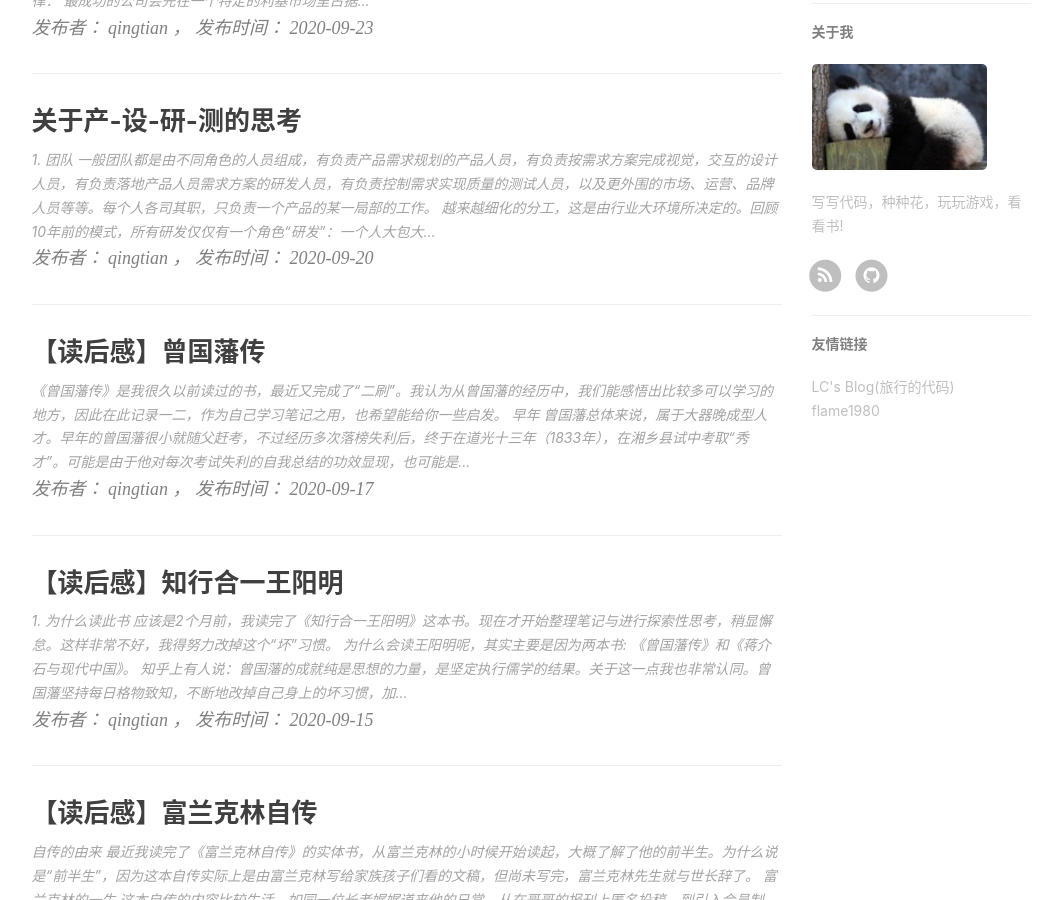
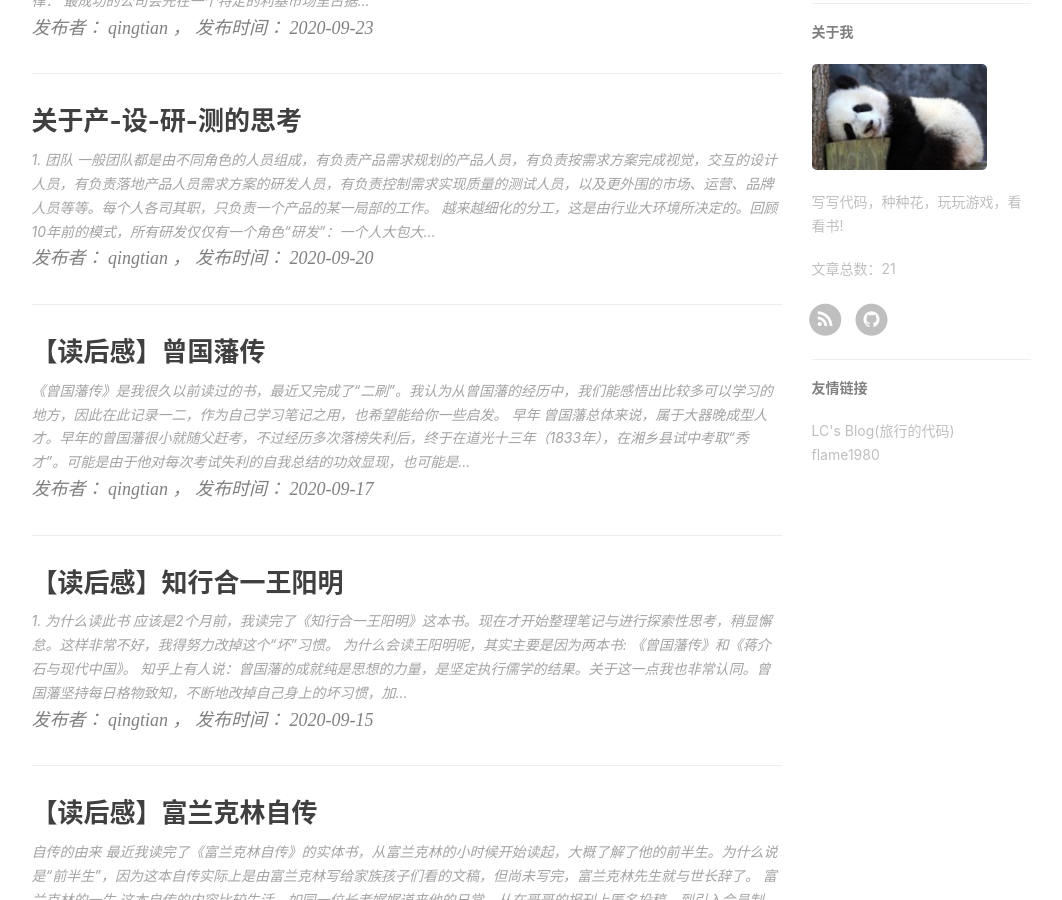
Before and after one commit to qingtian/qingtian.github.com, a Jekyll site: the page built from index.html, in a window 1280 px wide and 900 px high, scrolled down 614 px. Shown: the whole window, without its empty margins (136-1198 px from the left). Built offline with Jekyll 4.4.1, drawn with Linux system fonts in a browser that asks for light colours; nearby versions of some CDN libraries; the list of posts is cut into pages by our own code; comment, search, counter and statistics services are not loaded.

Commit message:
添加文章数量显示

```diff
--- a/_layouts/page.html
+++ b/_layouts/page.html
@@ -115,6 +115,7 @@ layout: default
                         {% if site.sidebar-about-description %}
                             <p>{{site.sidebar-about-description}}</p>
                         {% endif %}
+                        <p>文章总数：{{ site.posts | size}} </p>
                         <!-- SNS Link -->
                         <ul class="list-inline">
                             {% if site.RSS %}
```
